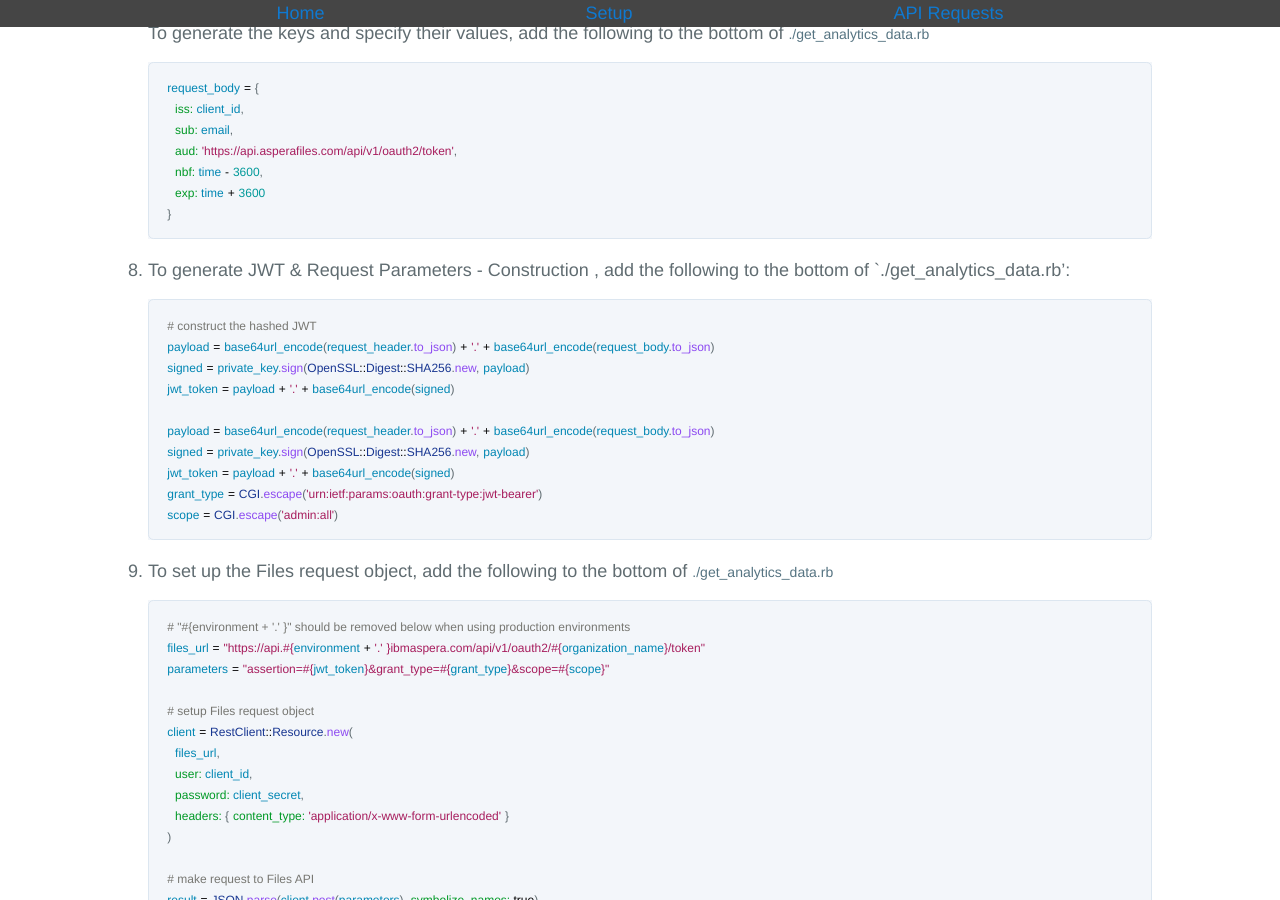
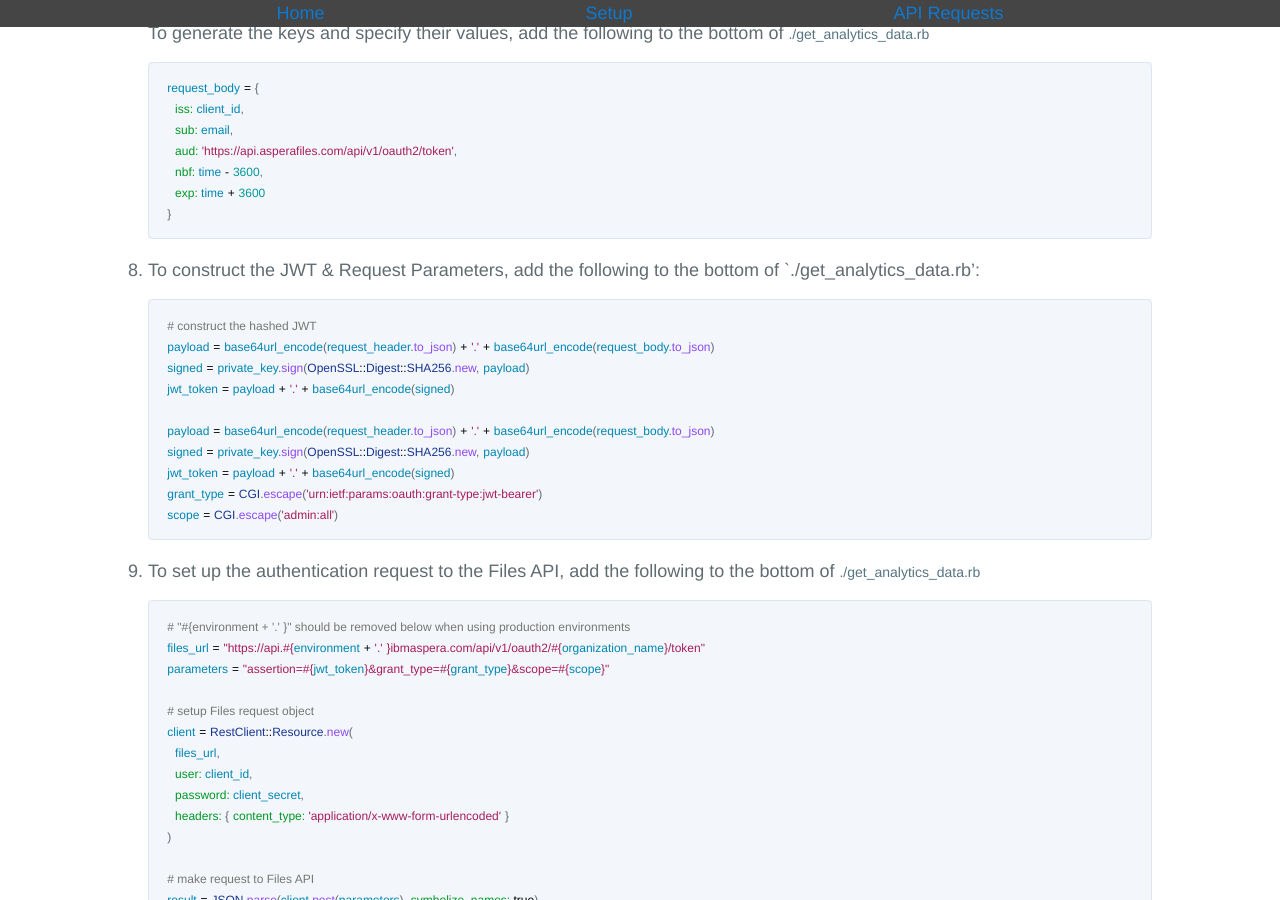
Before and after one commit to LauraKirby/aspera-ibm-analytics-api, a Jekyll site: the page built from analytics-api.md, in a window 1280 px wide and 900 px high, scrolled down 2181 px. Built offline with Jekyll 4.4.1, drawn with Linux system fonts in a browser that asks for light colours; our own code applies the rules of GitHub Pages for plain Markdown files; the repository's description, which GitHub fills in, is left out; some of the changed text lies outside the part shown.

Commit message:
clarify why we are make request to Files API

````diff
--- a/analytics-api.md
+++ b/analytics-api.md
@@ -2,7 +2,7 @@
 
 > View the source code on Github: [get_analytics_data](https://github.com/LauraKirby/aspera-ibm-analytics-api/tree/master/analytics-api-demo)
 
-We will set up the dependencies, make a request to the Files application to obtain authentication, and make authorized requests to the Analytics API.
+We will set up the dependencies, make a request to the Files API to obtain authentication, and make authorized requests to the Analytics API.
 
 1. Create files to support the Ruby script and dependencies:
 
@@ -99,7 +99,7 @@ We will set up the dependencies, make a request to the Files application to obta
     }
     ```
 
-1. To generate JWT & Request Parameters - Construction <!-- what does "Construction" mean? -->, add the following to the bottom of `./get_analytics_data.rb':
+1. To construct the JWT & Request Parameters, add the following to the bottom of `./get_analytics_data.rb':
 
     ```ruby
     # construct the hashed JWT
@@ -114,7 +114,7 @@ We will set up the dependencies, make a request to the Files application to obta
     scope = CGI.escape('admin:all')
     ```
 
-1. To set up the Files request object, add the following to the bottom of `./get_analytics_data.rb`
+1. To set up the authentication request to the Files API, add the following to the bottom of `./get_analytics_data.rb`
 
     ```ruby
     # "#{environment + '.' }" should be removed below when using production environments
````
